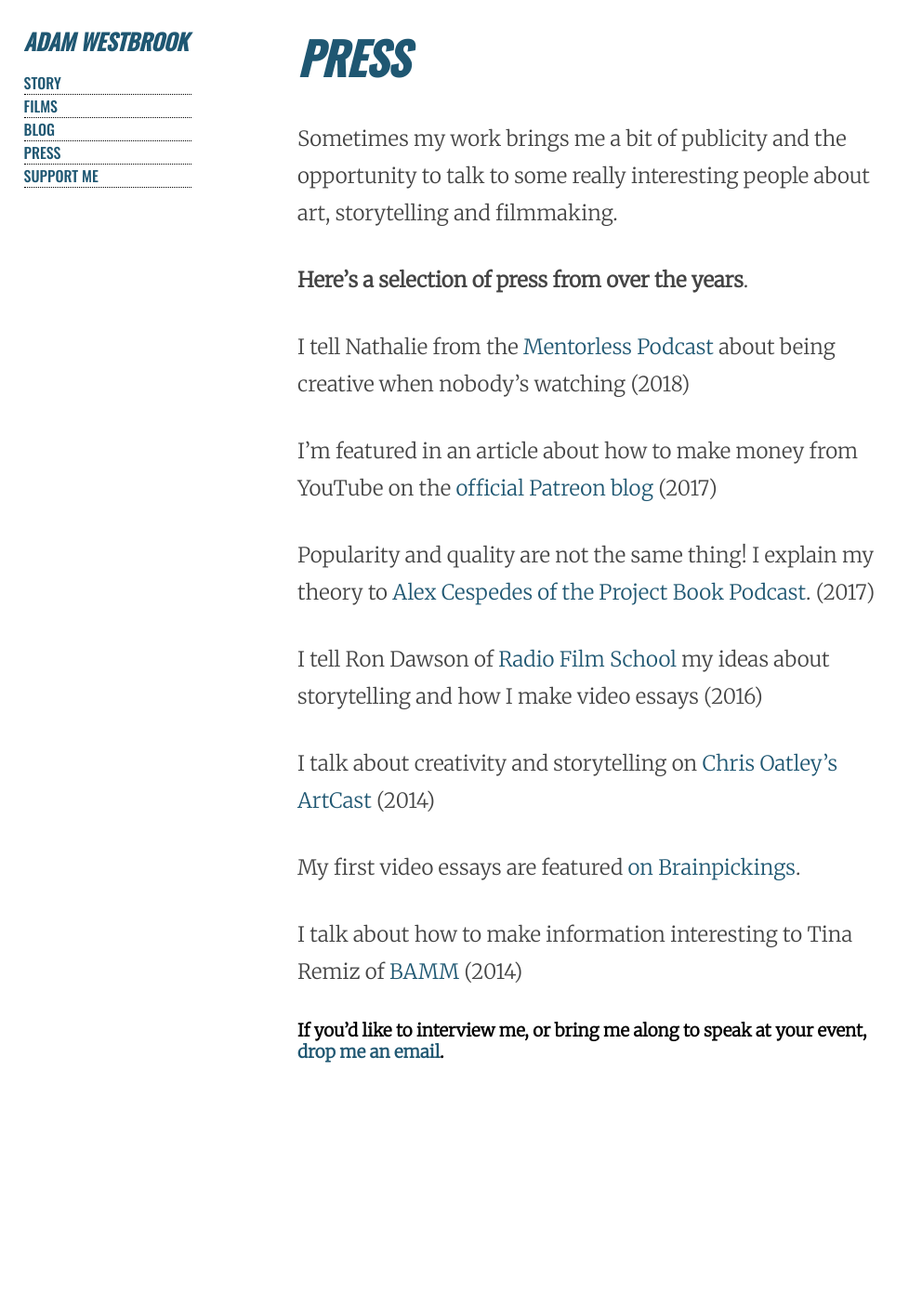
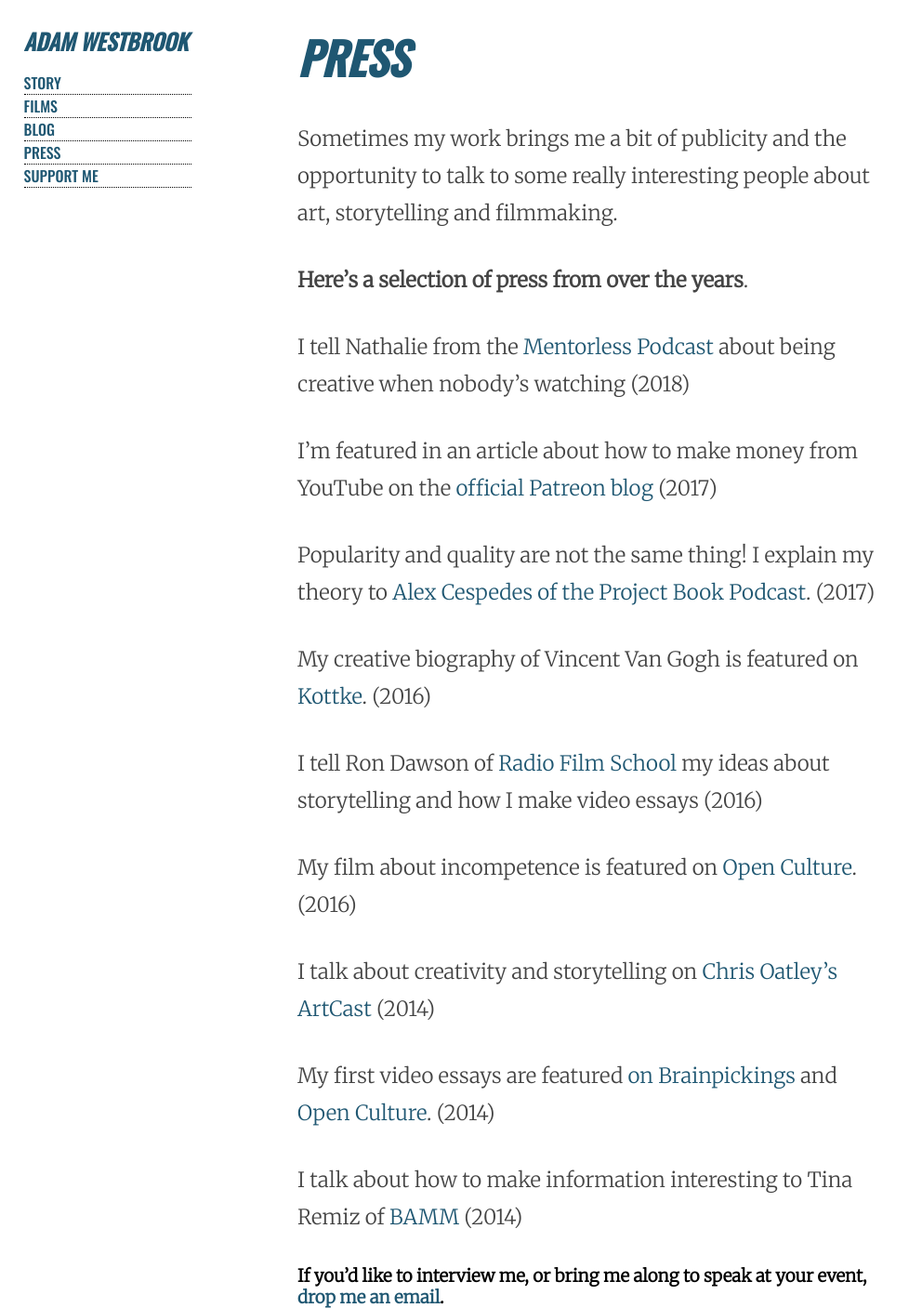
Before and after one commit to AdamWestbrook/adamwestbrook.github.io, a Jekyll site: the page built from press.md, in a window 1280 px wide. Shown: the whole page at 93% size, without its empty margins (0-978 px from the left). Built offline with Jekyll 4.4.1, drawn with Linux system fonts in a browser that asks for light colours; before the commit the page ends 1143 px from its top, so only the background shows below that.

Commit message:
Update press.md

```diff
--- a/press.md
+++ b/press.md
@@ -16,11 +16,15 @@
 
 Popularity and quality are not the same thing! I explain my theory to [Alex Cespedes of the Project Book Podcast](https://alexcespedes.com/2017/04/adam-westbrook-quality-popularity/). (2017)
 
+My creative biography of Vincent Van Gogh is featured on [Kottke](https://kottke.org/16/02/paint-like-theres-nobody-watching-or-buying). (2016)
+
 I tell Ron Dawson of [Radio Film School](http://daredreamer.com/rfs-adamwestbrook/) my ideas about storytelling and how I make video essays (2016)
+
+My film about incompetence is featured on [Open Culture](http://www.openculture.com/2016/06/how-to-achieve-professional-happiness-through-creative-incompetence.html). (2016)
 
 I talk about creativity and storytelling on [Chris Oatley's ArtCast](https://chrisoatley.com/delve1/) (2014)
 
-My first video essays are featured [on Brainpickings](https://www.brainpickings.org/2014/05/23/the-long-game/).
+My first video essays are featured [on Brainpickings](https://www.brainpickings.org/2014/05/23/the-long-game/) and [Open Culture](http://www.openculture.com/2015/04/the-long-game-of-creativity.html). (2014)
 
 I talk about how to make information interesting to Tina Remiz of [BAMM](https://bammglobal.com/conversation-adam-westbrook/) (2014)
 
```
